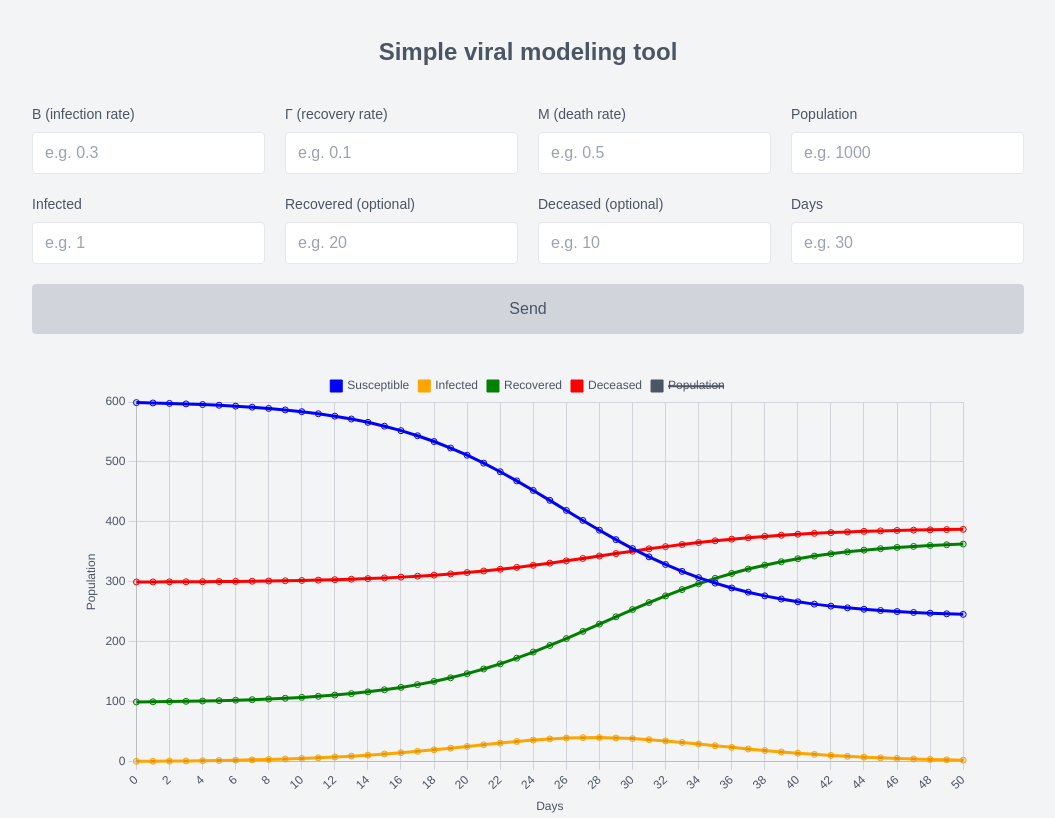
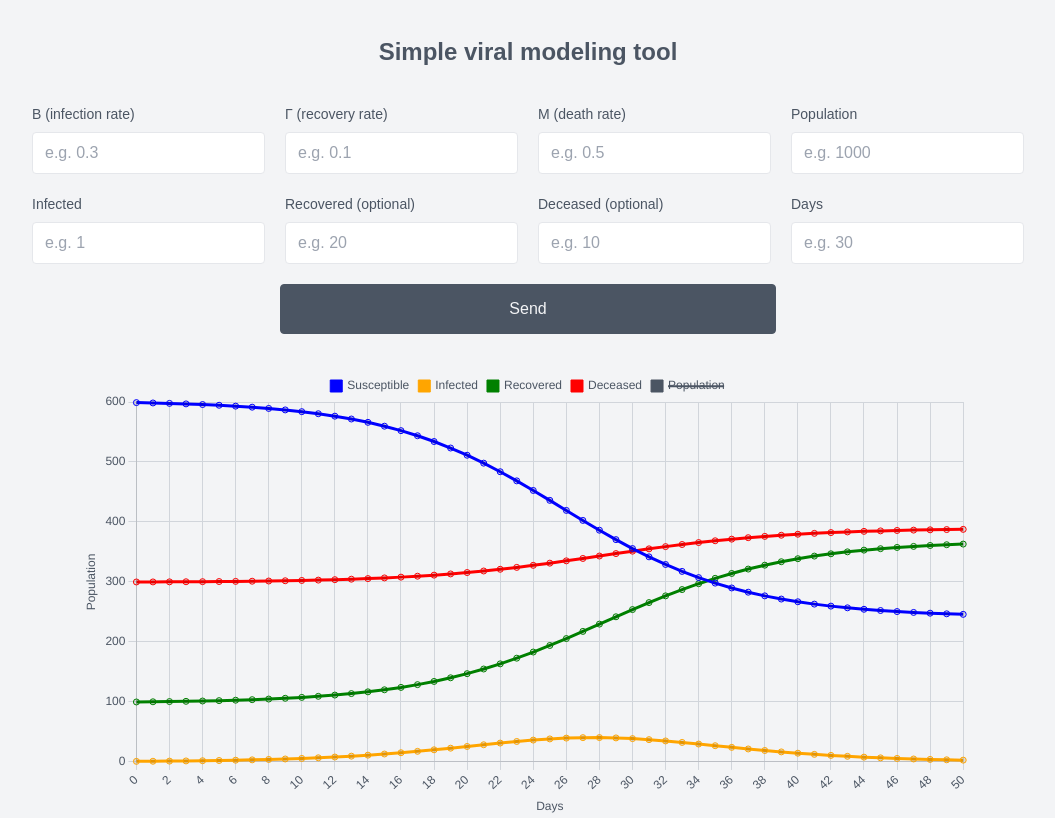
Before and after one commit to techgustavo/simple-epidemiology-modeling-tool, a Next.js app: page / in a window 1280 px wide. Shown: the whole page, without its empty margins (112-1167 px from the left). Built offline with nearby package versions, Linux system fonts and the light colour scheme.

Commit message:
Changing colors

```diff
--- a/components/Form.tsx
+++ b/components/Form.tsx
@@ -110,7 +110,7 @@ export const Form = () => {
         />
       </div>
       <button
-        className="w-full rounded border border-gray-300 bg-gray-300 p-3 hover:bg-gray-100 hover:outline-gray-300"
+        className="w-1/2 rounded border border-gray-600 bg-gray-600 p-3 text-gray-100 transition-colors duration-75 hover:bg-gray-100 hover:text-gray-600"
         onClick={(e) => {
           const form = document.getElementById('Form') as HTMLFormElement | null
           if (form) {
```
